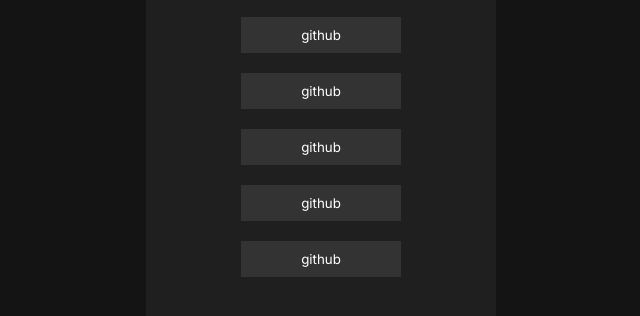
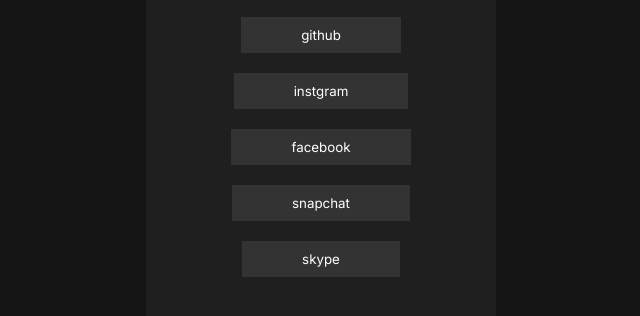
Before and after one commit to bilal13802/front-end-mentor, a plain HTML site: page social-links-profile-main/index.html in a window 1280 px wide. Shown: the part 352-668 px from the top of the page, without its empty margins (319-959 px from the left). Drawn offline with Linux system fonts and the light colour scheme.

Commit message:
some changes

```diff
--- a/social-links-profile-main/index.html
+++ b/social-links-profile-main/index.html
@@ -30,11 +30,11 @@
     <p class="green">London, United Kingdom</p>
 
     <div class="options">
-      <button>github</button>
-      <button>github</button>
-      <button>github</button>
-      <button>github</button>
-      <button>github</button>
+       <button>github</button>
+      <button>instgram</button>
+      <button>facebook</button>
+      <button>snapchat</button>
+      <button>skype</button>
     </div>
 
   <!--
```
